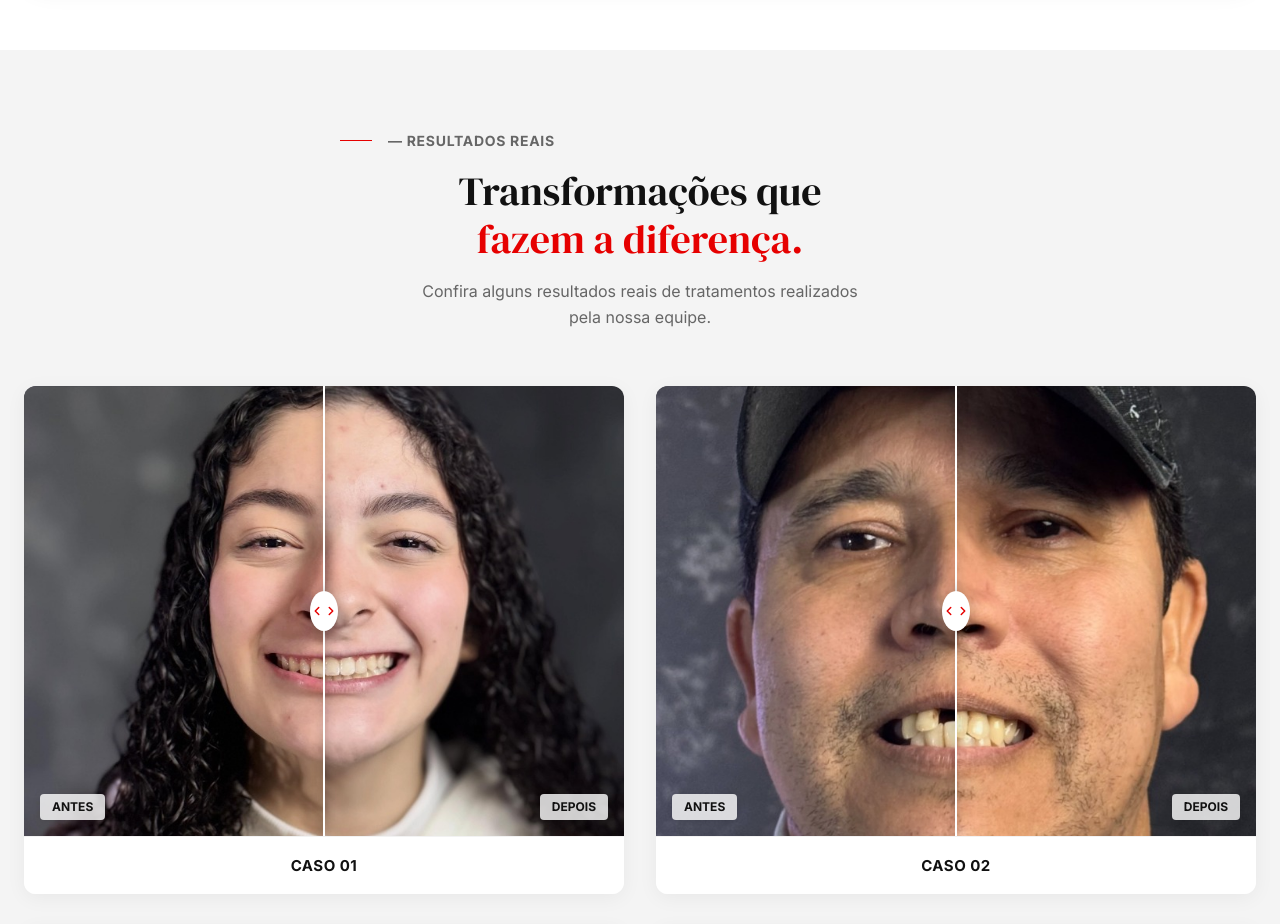
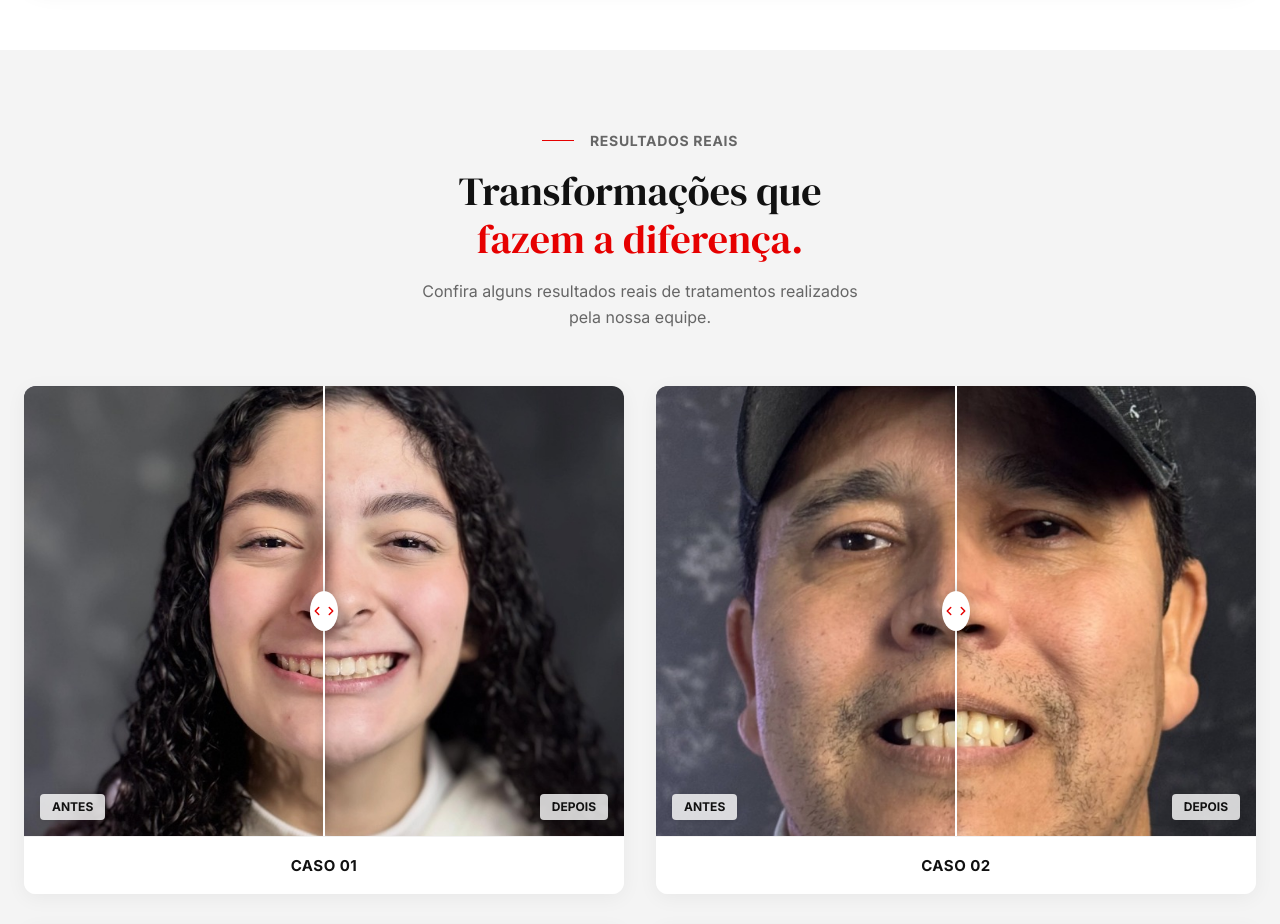
Before and after one commit to marciomsilvadev/odonto-excellence, a React (Vite) app: page / in a window 1280 px wide. Shown: the part 2240-3164 px from the top of the page. Built offline with nearby package versions, Linux system fonts and the light colour scheme.

Commit message:
Fix eyebrow alignment in BeforeAfter section

```diff
--- a/src/components/BeforeAfter.module.css
+++ b/src/components/BeforeAfter.module.css
@@ -15,6 +15,7 @@
   font-size: 0.8125rem;
   letter-spacing: 1px;
   margin-bottom: 16px;
+  justify-content: center;
 }
 
 .headline {
--- a/src/components/BeforeAfter.tsx
+++ b/src/components/BeforeAfter.tsx
@@ -131,7 +131,7 @@ export function BeforeAfter() {
     <section id="antes-depois" className={`section-padding ${styles.section}`}>
       <div className="container">
         <div className={styles.header}>
-          <div className={`eyebrow ${styles.eyebrow}`}>— RESULTADOS REAIS</div>
+          <div className={`eyebrow ${styles.eyebrow}`}>RESULTADOS REAIS</div>
           <h2 className={styles.headline}>
             Transformações que<br/>
             <span className={styles.highlight}>fazem a diferença.</span>
```
